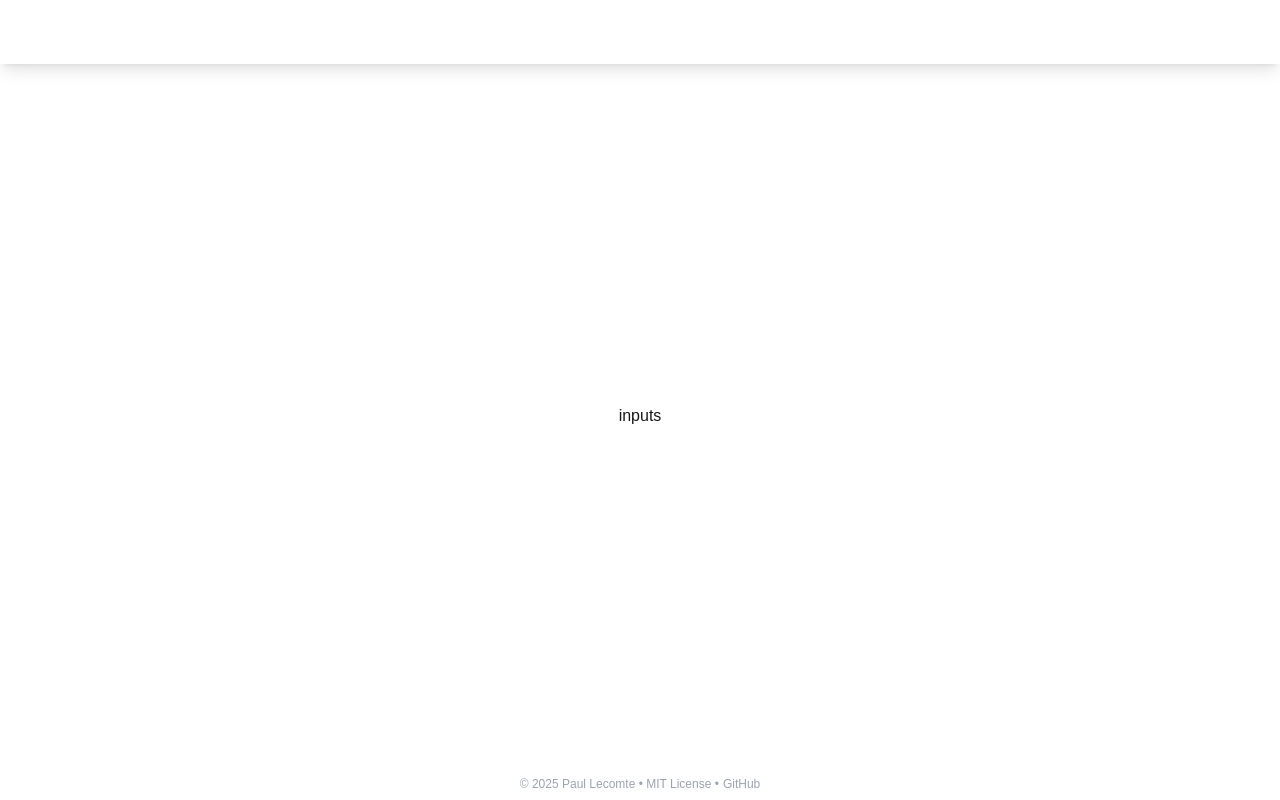
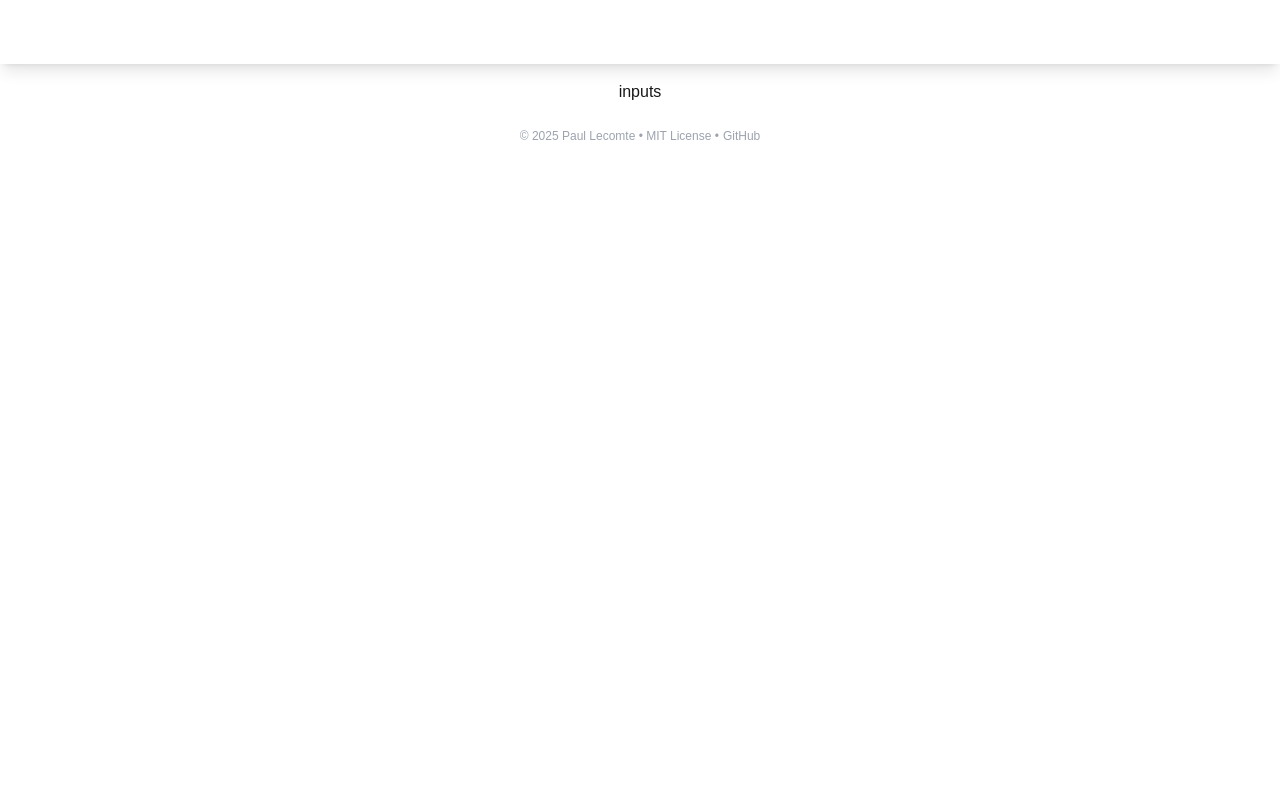
Before and after one commit to Paul-Lecomte/RangeAndRain, a Next.js app: page / in a window 1280 px wide. Built offline with nearby package versions, Linux system fonts and the light colour scheme.

Commit message:
changed the layout a bit

```diff
--- a/src/app/layout.js
+++ b/src/app/layout.js
@@ -21,9 +21,9 @@ export const metadata = {
 export default function RootLayout({ children }) {
     return (
         <html lang="en">
-            <body className={`${geistSans.variable} ${geistMono.variable} antialiased flex flex-col min-h-screen`}>
+            <body className={`${geistSans.variable} ${geistMono.variable}`}>
                 <Header />
-                <main className="flex-1 flex justify-center items-center p-4">{children}</main>
+                <main>{children}</main>
                 <Footer />
             </body>
         </html>
```
